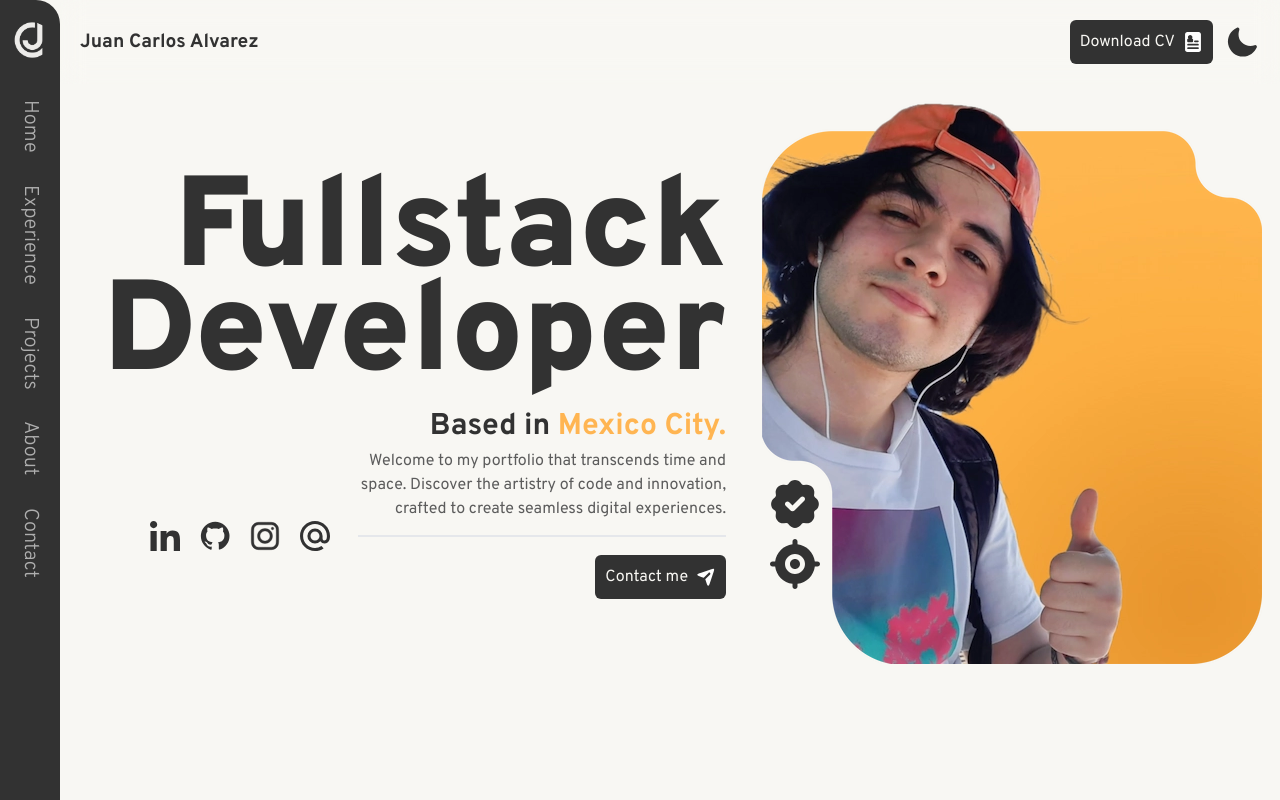
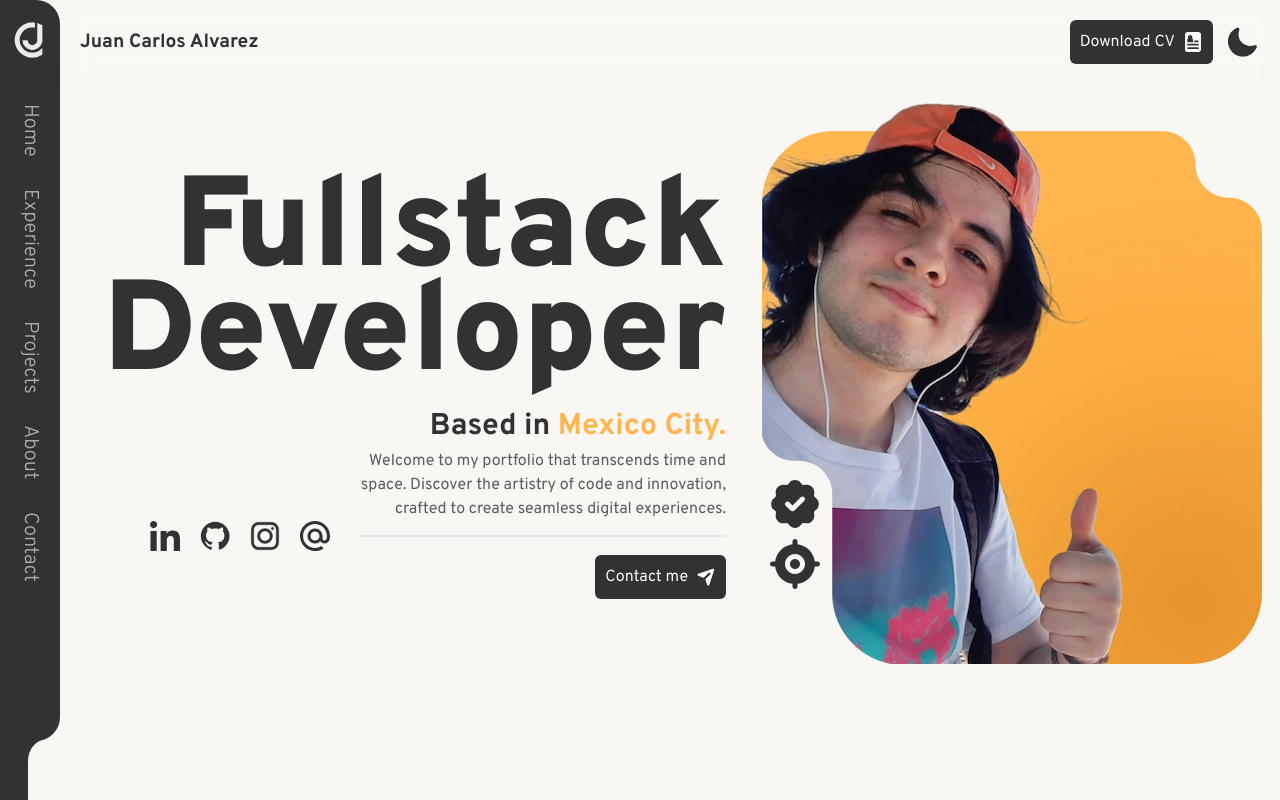
Before and after one commit to AlvarezMar/Portfolio-V2, a React (Vite) app: page / in a window 1280 px wide. Shown: the top 800 px of the page. Built offline with nearby package versions, Linux system fonts and the light colour scheme.

Commit message:
styles(components): add projectCard pseudoelements and general minor styles

```diff
--- a/src/components/ProjectCard.tsx
+++ b/src/components/ProjectCard.tsx
@@ -34,7 +34,7 @@ function ProjectCard({project, onOpenModal}: ProjectCardProps){
             <div className="lg:w-[22rem] lg:h-[245px] rounded-lg overflow-hidden relative">
                 <img src={project.imgUrl} alt="" onClick={() => onOpenModal(project)} className="w-full h-auto object-cover object-top max-h-[245px] cursor-pointer transition-all hover:scale-110"/>
 
-                <div className="flex flex-col gap-2 absolute right-0 bottom-0 bg-background dark:bg-background_dark pt-2 pl-2 rounded-tl-xl transition-colors duration-[.3s]">
+                <div className="flex flex-col gap-2 border-shape-left border-shape-top absolute right-0 bottom-0 bg-background dark:bg-background_dark pt-2 pl-2 rounded-tl-xl transition-colors duration-[.3s]">
                     <a href={project.repoUrl} target="_blank" data-tooltip-id="code" className="bg-primary rounded-md text-background p-2 hover:scale-110 transition-all">
                         <Code className="w-[24px]"/>
                     </a>
--- a/src/components/Sidebar.tsx
+++ b/src/components/Sidebar.tsx
@@ -6,14 +6,14 @@ function Sidebar(){
 
     return(
         <>
-        <aside className="bg-primary flex flex-col gap-2 items-center w-[45px] lg:w-[60px] h-screen mr-auto sticky top-0 rounded-tr-3xl">
-            <div className="pt-5 pb-4">
+        <aside className="bg-primary flex flex-col gap-2 items-center w-[45px] lg:w-[60px] h-min mr-auto sticky top-0 rounded-r-3xl z-20 overflow-hidden">
+            <div className="pt-5">
                 <a href="#">
                     <img src={logo} alt="Juan Carlos's logo, full stack developer" className="w-[30px] lg:w-[40px]"/>
                 </a>
             </div>
 
-            <ul className="flex flex-col" id="links">
+            <ul className="flex flex-col pt-5 pb-36" id="links">
                 {navMenu.map((element) => (
                     <li key={element} className="text-[#AFAFAF] lg:text-xl font-light" style={{writingMode:"vertical-rl", textOrientation:"mixed"}}>
                         <a href={element == "Home" ? "#" : `#${element}`}
@@ -24,6 +24,9 @@ function Sidebar(){
                 ))}
             </ul>
         </aside>
+
+        <div className="bg-primary fixed border-sidebar top-0 mr-auto h-screen p-3.5 inverted">
+        </div>
         </>
     )
 
--- a/src/components/Topbar.tsx
+++ b/src/components/Topbar.tsx
@@ -33,7 +33,7 @@ function Topbar(){
 
     return (
         <>
-        <section className="flex place-items-center justify-between p-2.5 lg:p-5 sticky top-0 backdrop-blur-md z-50" id="topbar">
+        <section className="flex place-items-center justify-between p-2.5 lg:p-5 sticky top-0 backdrop-blur-sm lg:backdrop-blur-md z-50" id="topbar">
             <h2 className="lg:text-[1.2rem] font-bold">Juan Carlos Alvarez</h2>
 
             <div className="flex gap-3">
--- a/src/index.css
+++ b/src/index.css
@@ -7,6 +7,8 @@
 
   background-color: #F8F7F3;
   color: #323232;
+  color-scheme: light dark;
+  --border-color: #F8F7F3;
 
   /* font-synthesis: none;
   text-rendering: optimizeLegibility;
@@ -36,6 +38,8 @@ hr, .border-container {
 .dark {
   background-color: #1C1C1E;
   color: #E1E1E6;
+  color-scheme: dark;
+  --border-color: #1C1C1E;
 }
 
 .transition-scale{
@@ -46,3 +50,47 @@ hr, .border-container {
   background-color: #FFB552 !important;
   transition: ease .3s;
 }
+
+.border-shape-left::before{
+  content: "";
+  position: absolute;
+  width: 30px;
+  height: 30px;
+  border-bottom-right-radius: 40%;
+  background-color: transparent;
+  bottom: 0;
+  right: 2.96rem;
+  z-index: 1;
+  box-shadow: 0px 20px 0 var(--border-color);
+  transition: ease .3s;
+}
+
+.border-shape-top::after{
+  content: "";
+  position: absolute;
+  width: 30px;
+  height: 30px;
+  border-bottom-right-radius: 40%;
+  background-color: transparent;
+  bottom: 6rem;
+  right: 0;
+  z-index: 1;
+  box-shadow: 10px 0px 0 var(--border-color);
+  transition: ease .3s;
+}
+
+@media (min-width:680px) {
+
+  .border-sidebar::before{
+    content: "";
+    position: absolute;
+    width: 45px;
+    height: 45px;
+    border-top-left-radius: 70%;
+    border-top-right-radius: 70%;
+    background-color: transparent;
+    top: 46.1rem;
+    left: 1.75rem;
+    box-shadow: -15px 0px #323232;
+  }
+}
--- a/src/views/Contact.tsx
+++ b/src/views/Contact.tsx
@@ -39,7 +39,7 @@ function Contact(){
         </section>
 
         <Tooltip id="sendEmail" content="Send Email" opacity="1"place="top" style={{fontFamily: 'monospace', padding: '.3rem .8rem', backgroundColor: '#323232', color: 'white', borderRadius: '1rem'}}/>
-        <Tooltip id="copyEmail" content={copiedToClipboard} opacity="1"place="top" style={{fontFamily: 'monospace', padding: '.3rem .8rem', backgroundColor: '#323232', color: 'white', borderRadius: '1rem'}}/>
+        <Tooltip id="copyEmail" content={copiedToClipboard} opacity="1" place="top-end" style={{fontFamily: 'monospace', padding: '.3rem .8rem', backgroundColor: '#323232', color: 'white', borderRadius: '1rem'}}/>
         </>
     )
 }
--- a/src/views/Projects.tsx
+++ b/src/views/Projects.tsx
@@ -37,7 +37,7 @@ function Projects(){
 
         {selectedProject && (
                 <div className="fixed inset-0 backdrop-blur-md bg-black bg-opacity-20 z-50 overflow-y-auto">
-                    <div onClick={handleCloseModal} className="flex flex-col-reverse lg:flex-row justify-center mb-7 lg:mb-0 lg:mt-16 m-2 lg:m-10 gap-2 lg:gap-1">
+                    <div onClick={handleCloseModal} className="flex flex-col-reverse lg:flex-row justify-center mb-7 lg:mb-0 mx-3 lg:mt-16 m-2 lg:m-10 gap-2 lg:gap-1">
                         <ProjectDetail project={selectedProject}/>
                         <div className="flex cursor-pointer bg-primary rounded-full transition-all hover:scale-110 p-2 w-7 h-7 mr-0 ml-auto lg:mr-0 lg:ml-0">
                             <img src={close} alt="" width="20px"/>
```
